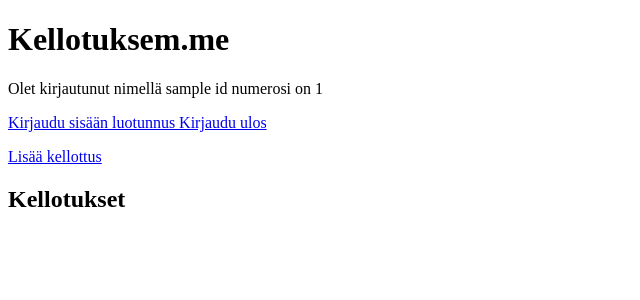
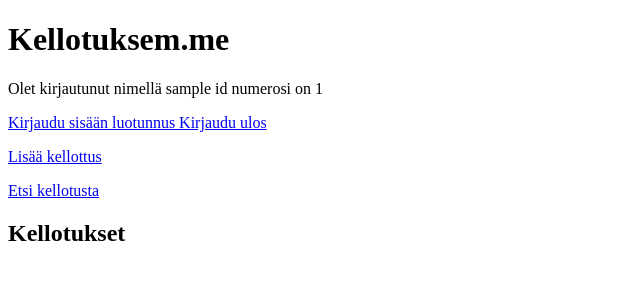
Before and after one commit to aSkelanturi/kellotuksem.me, a Flask app: page / in a window 1280 px wide. Shown: the top 300 px of the page, without its empty margins (0-640 px from the left). Run offline with Flask 3, Linux system fonts and the light colour scheme; the visitor is signed in with stand-in values (Sample User, id 1); data that the repository does not hold is empty.

Commit message:
chug search feature now half baked, but deadline came up so made a commit :D, it does not work yet at all in this version but will update in few momemts

```diff
--- a/app.py
+++ b/app.py
@@ -14,6 +14,11 @@ app.secret_key = config.secret_key
 def index():
     all_chugs = chugs.get_chugs()
     return render_template("index.html", chugs=all_chugs)
+
+#searching fucntion
+@app.route("/find_chug")
+def find_chug():
+    return render_template("find_chug.html")
 
 #Chug info pages
 @app.route("/chug/<int:chug_id>")
--- a/templates/index.html
+++ b/templates/index.html
@@ -23,6 +23,9 @@
 <p>
     <a href="/new_chug">Lisää kellottus</a>
 </p>
+<p>
+    <a href="/find_chug">Etsi kellotusta</a>
+</p>
 
 <h2>Kellotukset</h2>
 <ul>
```
